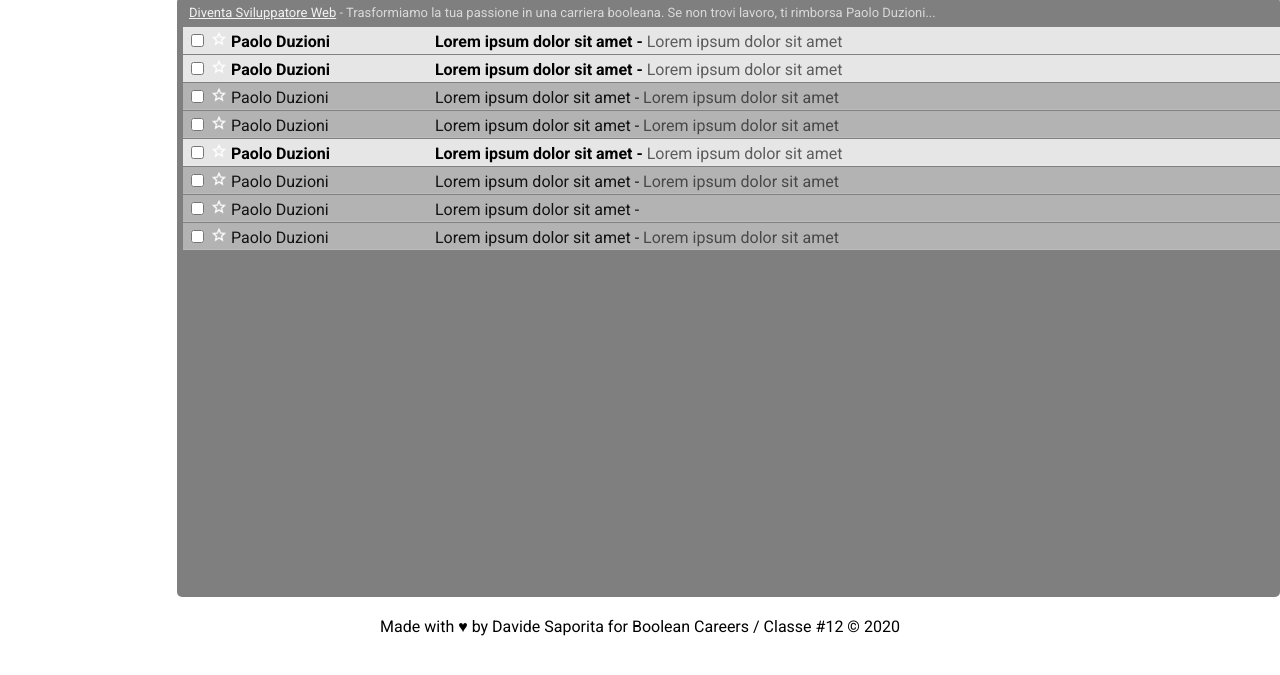
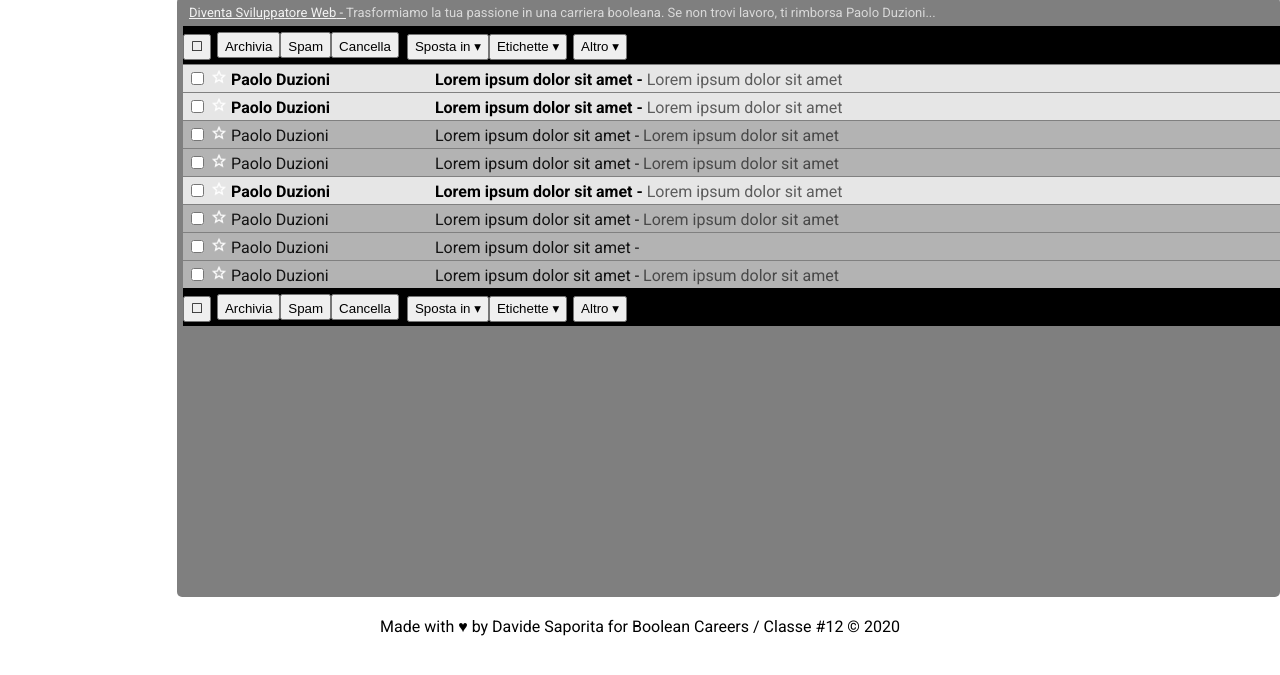
Before and after one commit to davidesaporita/htmlcss-gmail, a plain HTML site: page index.html in a window 1280 px wide. Shown: the part 93-768 px from the top of the page. Drawn offline with Linux system fonts and the light colour scheme.

Commit message:
Aggiunta filtri

```diff
--- a/index.html
+++ b/index.html
@@ -37,10 +37,31 @@
       <div id="bg-container">
         <section id="advertising">
           <a href="index.html" id="adv-text">
-            <span id="adv-highlight">Diventa Sviluppatore Web</span> - Trasformiamo la tua passione in una carriera booleana. Se non trovi lavoro, ti rimborsa Paolo Duzioni... </a>
+            <span id="adv-highlight">Diventa Sviluppatore Web</span>
+            <span id="adv-"> Trasformiamo la tua passione in una carriera booleana. Se non trovi lavoro, ti rimborsa Paolo Duzioni... </a>
         </section>
 
         <section id="inbox-container">
+
+          <div class="filters">
+
+            <input type="submit" name="" value="&#9744;">
+
+            <div class="filters-subgroup">
+              <input type="submit" name="" value="Archivia" class="simple-filter">
+              <input type="submit" name="" value="Spam" class="simple-filter">
+              <input type="submit" name="" value="Cancella" class="simple-filter">
+            </div>
+
+            <div class="filters-subgroup">
+              <input type="submit" name="" value="Sposta in &#9662;">
+              <input type="submit" name="" value="Etichette &#9662;">
+            </div>
+
+            <input type="submit" name="" value="Altro &#9662;">
+
+          </div>
+
           <div class="email-row unread">
             <input type="checkbox" class="selezione-email" name="" value="">
             <span class="star"></span>
@@ -104,6 +125,25 @@
             <span class="testo-email">Lorem ipsum dolor sit amet</span>
           </div>
 
+          <div class="filters">
+
+            <input type="submit" name="" value="&#9744;">
+
+            <div class="filters-subgroup">
+              <input type="submit" name="" value="Archivia" class="simple-filter">
+              <input type="submit" name="" value="Spam" class="simple-filter">
+              <input type="submit" name="" value="Cancella" class="simple-filter">
+            </div>
+
+            <div class="filters-subgroup">
+              <input type="submit" name="" value="Sposta in &#9662;">
+              <input type="submit" name="" value="Etichette &#9662;">
+            </div>
+
+            <input type="submit" name="" value="Altro &#9662;">
+
+          </div>
+
         </section>
       </div>
     </main>
--- a/styles/main.css
+++ b/styles/main.css
@@ -95,16 +95,45 @@ body {
   color: rgba(255, 255, 255, 0.9);
 }
 
+#adv-highlight::after {
+  text-decoration: none;
+  content: ' - ';
+}
+
 #inbox-container {
   background-color: rgba(0,0,0,1);
   color: white;
 }
 
+.filters {
+  display: inline-block;
+  height: 32px;
+  margin-top: 6px;
+}
+
+.filters input {
+  height: 26px;
+}
+
+.filters-subgroup {
+  display: inline-block;
+  margin-right: 4px;
+  margin-left: 4px;
+}
+
+.filters-subgroup input {
+  margin-right: -2px;
+  margin-left: -2px;
+}
+
+.simple-filter{
+  padding-top: 4px;
+}
 .email-row {
   height: 28px;
   padding: 4px;
   border-top: 1px solid rgb(128, 128, 128);
-  box-shadow: rgba(255, 255, 255, 0.12) 0px -1px 0px 0px inset;
+  cursor: pointer;
 }
 
 .unread {
```
